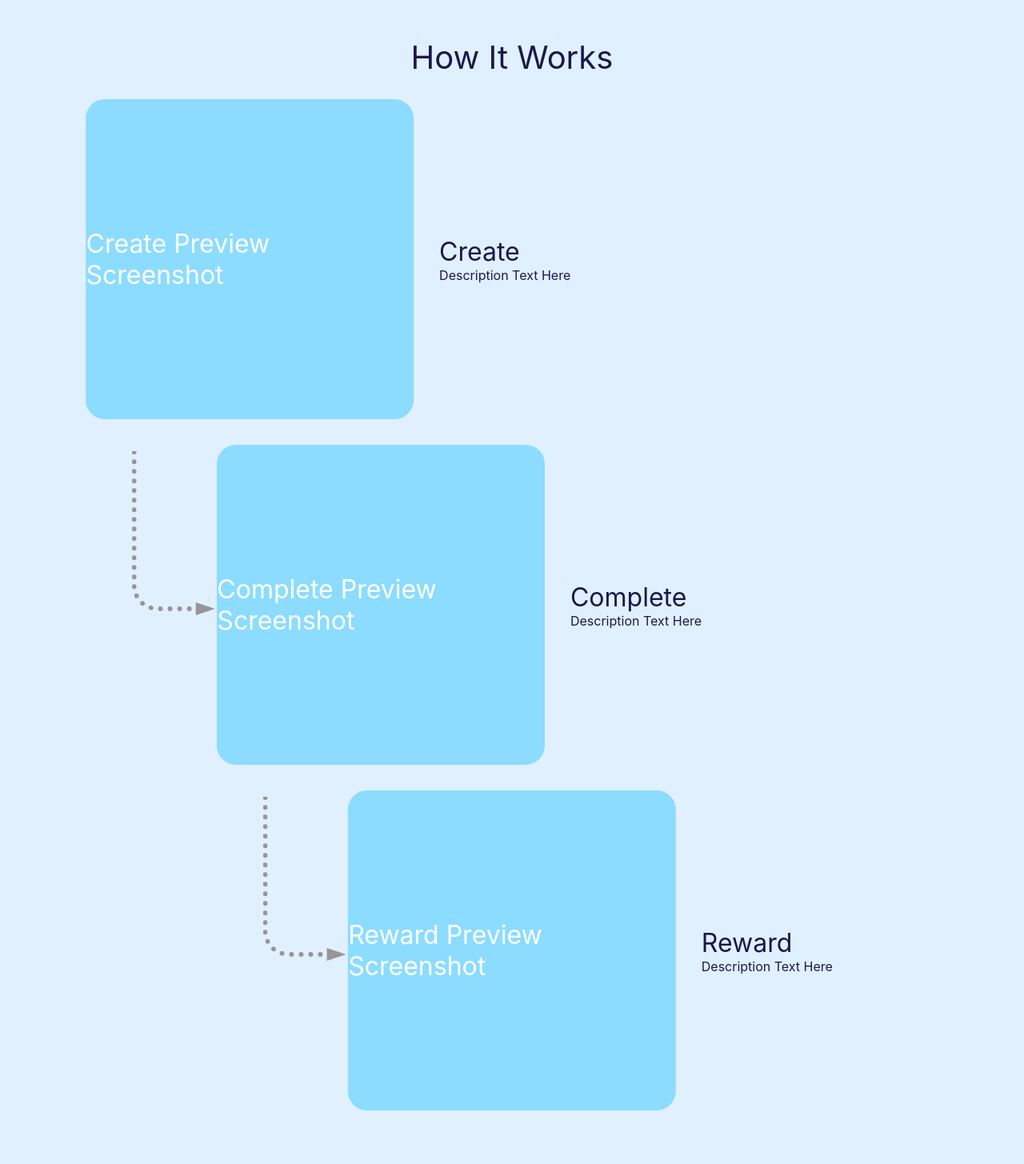
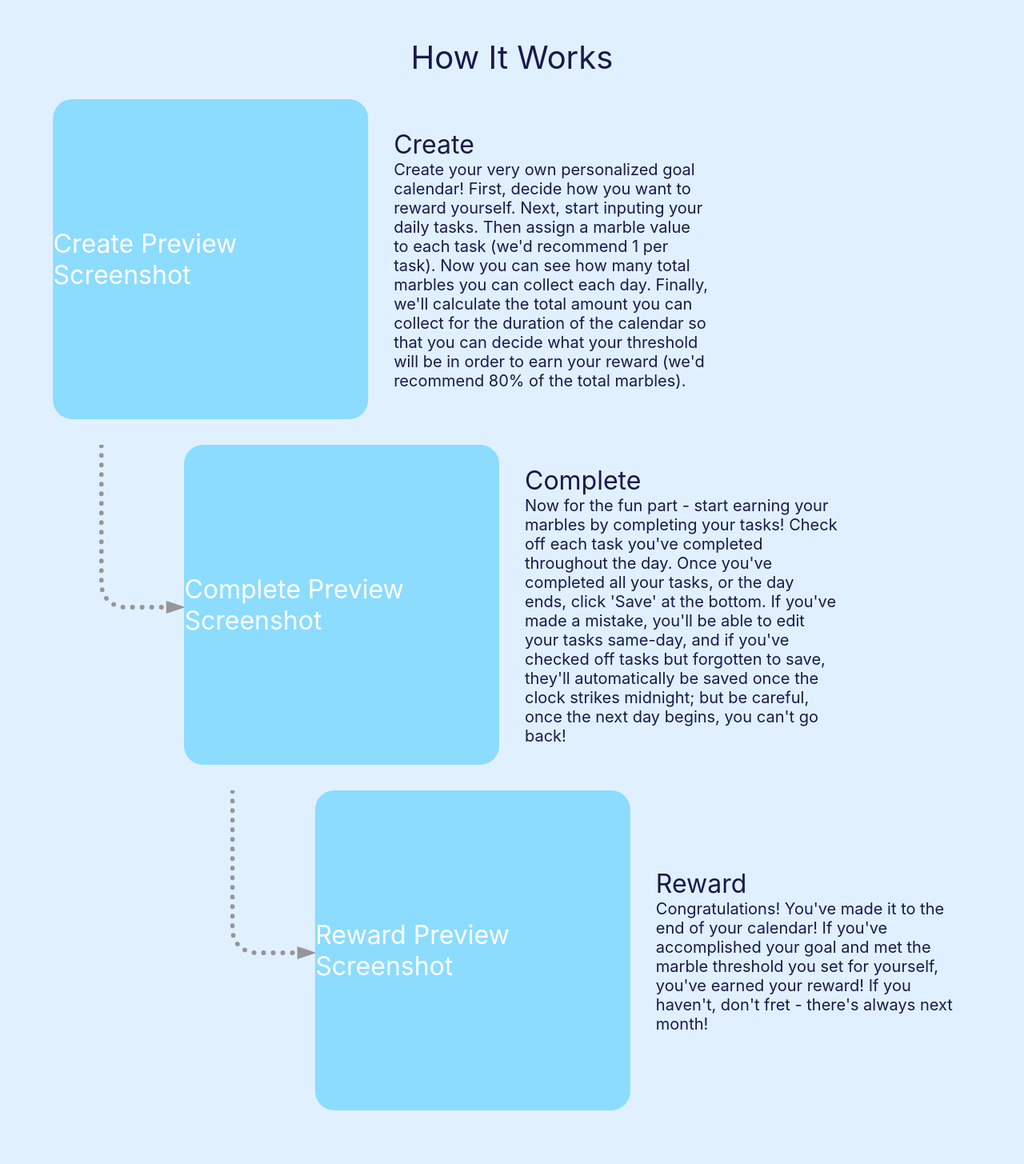
Before and after one commit to evan-baron/goal-calendar-react-app, a React (Create React App) app: page / in a window 1280 px wide. Shown: the part 1100-2555 px from the top of the page at 80% size. Built offline with nearby package versions, Linux system fonts and the light colour scheme.

Commit message:
added in descriptions to how it works cards, additional formatting to arrows and translate styles

```diff
--- a/src/components/Cards/howCards/CompleteCard.css
+++ b/src/components/Cards/howCards/CompleteCard.css
@@ -1,4 +1,4 @@
 .completecard-container {
     position: relative;
-    transform: translateX(5%);
+    /* transform: translateX(5%); */
 }
--- a/src/components/Cards/howCards/CompleteCard.js
+++ b/src/components/Cards/howCards/CompleteCard.js
@@ -4,10 +4,10 @@ import './CompleteCard.css'
 const CompleteCard = () => {
   return (
     <div className='howcard-container completecard-container'>
-        <div className='howcard-preview create-preview'>Complete Preview Screenshot</div>
-        <div className='createtext-container'>
+        <div className='howcard-preview complete-preview'>Complete Preview Screenshot</div>
+        <div className='howtext-container completetext-container'>
             <headline className='card-headline'>Complete</headline>
-            <p className='create-description'>Description Text Here</p>
+            <p className='howcard-description complete-description'>{`Now for the fun part - start earning your marbles by completing your tasks! Check off each task you've completed throughout the day. Once you've completed all your tasks, or the day ends, click 'Save' at the bottom. If you've made a mistake, you'll be able to edit your tasks same-day, and if you've checked off tasks but forgotten to save, they'll automatically be saved once the clock strikes midnight; but be careful, once the next day begins, you can't go back!`}</p>
         </div>
         <div className='dashed-arrow-container'>
             <div className='dashed-arrow-line'></div>
--- a/src/components/Cards/howCards/CreateCard.css
+++ b/src/components/Cards/howCards/CreateCard.css
@@ -1,13 +1,15 @@
 .createcard-container {
     position: relative;
-    transform: translateX(-15%);
+    transform: translateX(-20%);
 }
 
 .dashed-arrow-container {
     position: absolute;
-    height: 50%;
+    height: calc(50% + .4rem);
     width: 6rem;
-    transform: translate(60%, 170%);
+    transform: translate(60%, calc(21rem - 1px));
+
+    /* transform: translate(60%, 170%); */
 }
 
 .dashed-arrow-line {
@@ -26,6 +28,6 @@
     border-top: .5rem solid transparent;
     border-bottom: .5rem solid transparent;
     border-left: 1.5rem solid rgb(150, 150, 150);
-    transform:  translateX(8px)
+    transform:  translateX(12px)
                 translateY(calc(50% - 3px));
 }
--- a/src/components/Cards/howCards/CreateCard.js
+++ b/src/components/Cards/howCards/CreateCard.js
@@ -5,9 +5,9 @@ const CreateCard = () => {
   return (
     <div className='howcard-container createcard-container'>
         <div className='howcard-preview create-preview'>Create Preview Screenshot</div>
-        <div className='createtext-container'>
+        <div className='howtext-container createtext-container'>
             <headline className='card-headline'>Create</headline>
-            <p className='create-description'>Description Text Here</p>
+            <p className='howcard-description create-description'>{`Create your very own personalized goal calendar! First, decide how you want to reward yourself. Next, start inputing your daily tasks. Then assign a marble value to each task (we'd recommend 1 per task). Now you can see how many total marbles you can collect each day. Finally, we'll calculate the total amount you can collect for the duration of the calendar so that you can decide what your threshold will be in order to earn your reward (we'd recommend 80% of the total marbles).`}</p>
         </div>
         <div className='dashed-arrow-container'>
             <div className='dashed-arrow-line'></div>
--- a/src/components/Cards/howCards/HowCard.css
+++ b/src/components/Cards/howCards/HowCard.css
@@ -22,62 +22,11 @@ p {
     border-radius: 1.5rem;
 }
 
-/* .card-image-container {
-    display: flex;
-    flex-direction: column;
-    align-items: center;
-    width: 40rem;
-    height: 25rem;
-    border-radius: 1.5rem;
-    background: rgb(140, 220, 255);
+.howtext-container {
+    width: 50%;
 }
 
-.card-image-headline {
-    color: white;
-    font-size: 2rem;
-    padding: 1rem 0;
+.howcard-description {
+    width: 100%;
+    font-size: 1.25rem;
 }
-
-.card-switcher-container {
-    display: flex;
-    justify-content: center;
-    align-items: center;
-    gap: .5rem;
-    height: 1rem;
-    width: 5rem;
-    margin: .5rem 0 1rem 0;
-}
-
-.card-switcher-box {
-    display: flex;
-    justify-content: center;
-    align-items: center;
-    width: 1rem;
-    height: 1rem;
-}
-
-.card-switcher {
-    width: .75rem;
-    height: .75rem;
-    border-radius: 50%;
-    background-color: rgba(200, 200, 200, .5);
-}
-
-.card-switcher:hover {
-    width: 1rem;
-    height: 1rem;
-    cursor: pointer;
-}
-
-.card-description-container {
-    display: flex;
-    justify-content: center;
-    width: 80%;
-    min-width: 40rem;
-}
-
-.card-description {
-    display: flex;
-    text-align: justify;
-    font-size: 1.25rem;
-} */
--- a/src/components/Cards/howCards/RewardCard.css
+++ b/src/components/Cards/howCards/RewardCard.css
@@ -1,4 +1,4 @@
 .rewardcard-container {
     position: relative;
-    transform: translateX(25%);
+    transform: translateX(20%);
 }
--- a/src/components/Cards/howCards/RewardCard.js
+++ b/src/components/Cards/howCards/RewardCard.js
@@ -4,10 +4,10 @@ import './RewardCard.css'
 const RewardCard = () => {
   return (
     <div className='howcard-container rewardcard-container'>
-        <div className='howcard-preview create-preview'>Reward Preview Screenshot</div>
-        <div className='createtext-container'>
+        <div className='howcard-preview reward-preview'>Reward Preview Screenshot</div>
+        <div className='howtext-container rewardtext-container'>
             <headline className='card-headline'>Reward</headline>
-            <p className='create-description'>Description Text Here</p>
+            <p className='howcard-description reward-description'>{`Congratulations! You've made it to the end of your calendar! If you've accomplished your goal and met the marble threshold you set for yourself, you've earned your reward! If you haven't, don't fret - there's always next month!`}</p>
         </div>
     </div>
   )
```
Also changed, not shown: src/components/Cards/howCards/HowCard.js (+0 -14 lines).
